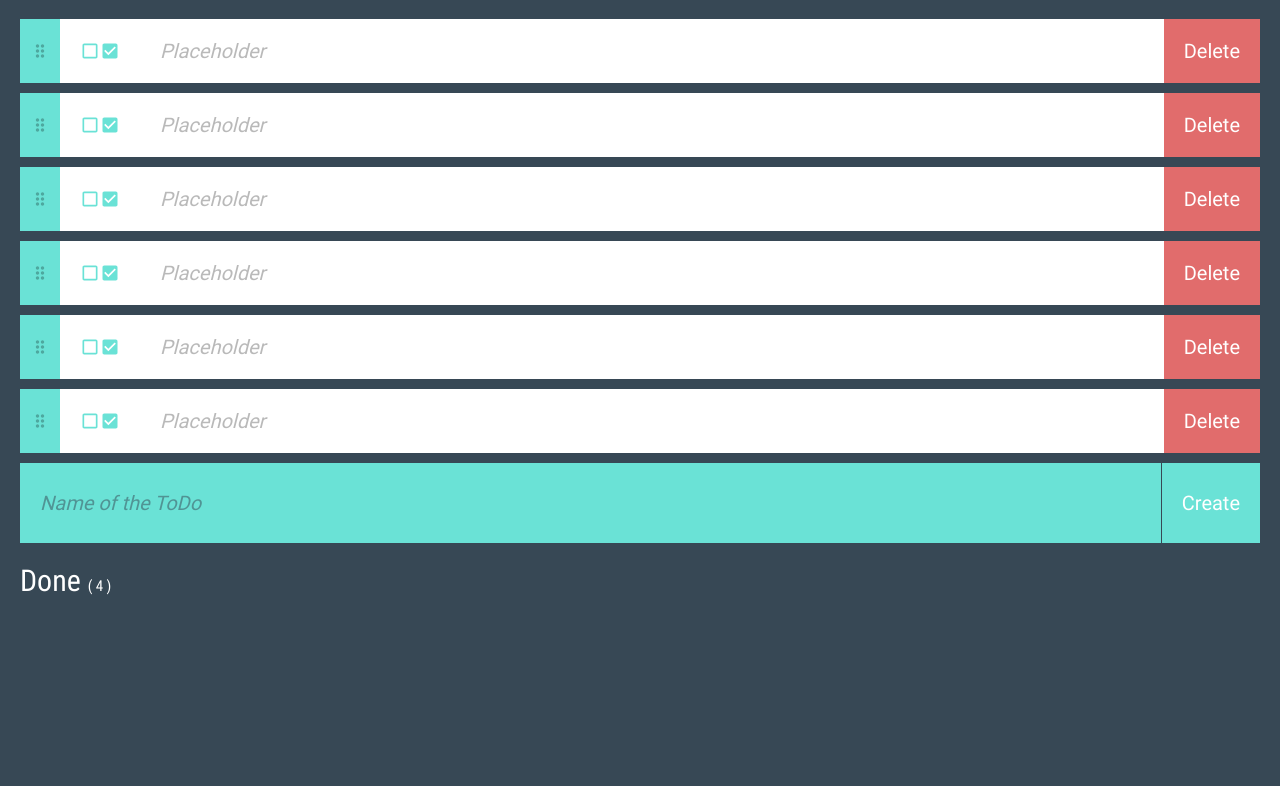
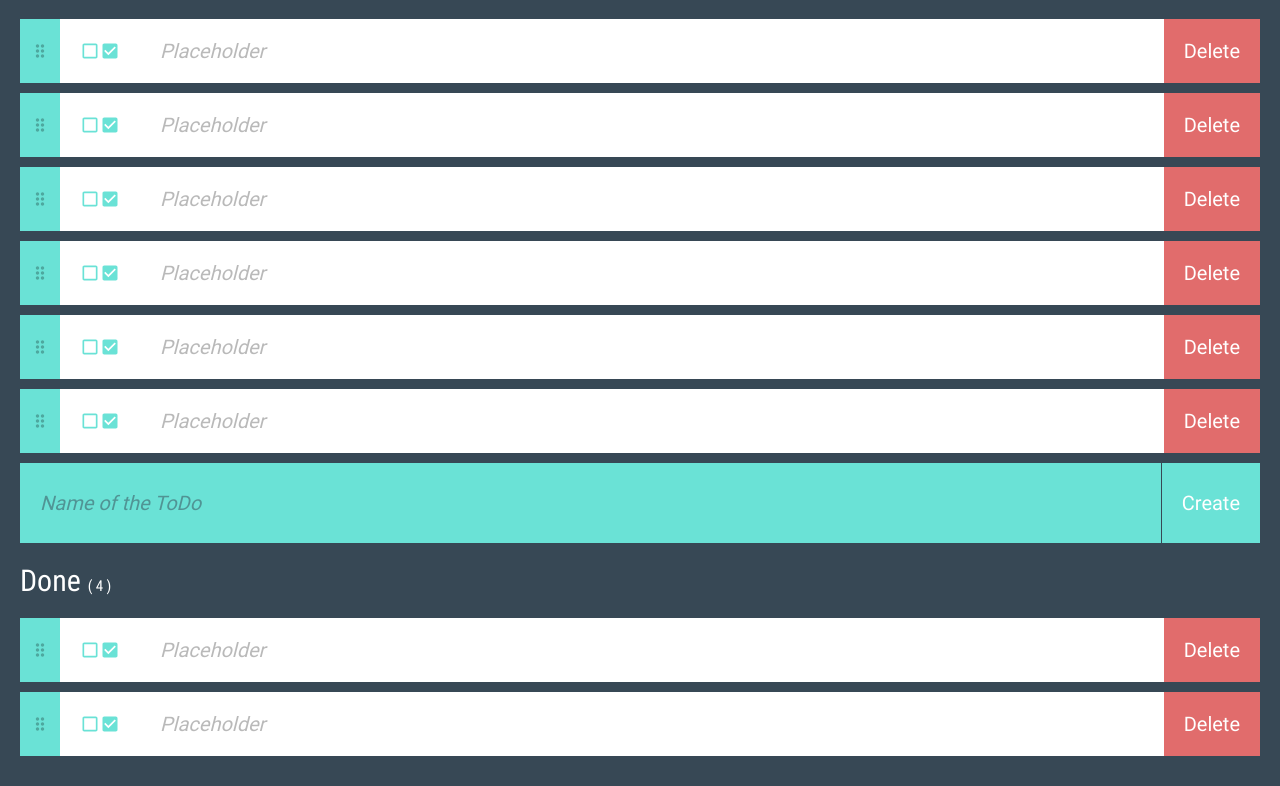
Before and after one commit to julisch94/ToDoList, an Angular app: page / in a window 1280 px wide. Shown: the part 245-1031 px from the top of the page. Before the commit the page ends 883 px from the top, so only its background shows below. Built offline with nearby package versions, Linux system fonts and the light colour scheme.

Commit message:
add toggle for open and done

```diff
--- a/src/app/page-list/page-list.component.html
+++ b/src/app/page-list/page-list.component.html
@@ -1,8 +1,8 @@
 <app-template-header></app-template-header>
 
 <div class="list-view">
-    <h4>Open <span>( 2 )</span></h4>
-    <div class="todo-elements">
+    <h4 (click)="showOpen=!showOpen">Open <span>( 2 )</span></h4>
+    <div *ngIf="showOpen" class="todo-elements">
         <app-template-todo></app-template-todo>
         <app-template-todo></app-template-todo>
         <app-template-todo></app-template-todo>
@@ -11,10 +11,11 @@
         <app-template-todo></app-template-todo>
     </div>
 
-    <app-template-todo-form></app-template-todo-form>
+    <app-template-todo-form *ngIf="showOpen"></app-template-todo-form>
 
-    <h4>Done <span>( 4 )</span></h4>
-    <div class="todo-elements">
-
+    <h4 (click)="showDone=!showDone">Done <span>( 4 )</span></h4>
+    <div *ngIf="showDone" class="todo-elements">
+        <app-template-todo></app-template-todo>
+        <app-template-todo></app-template-todo>
     </div>
 </div>
--- a/src/app/page-list/page-list.component.ts
+++ b/src/app/page-list/page-list.component.ts
@@ -1,15 +1,19 @@
 import { Component, OnInit } from '@angular/core';
 
 @Component({
-  selector: 'app-page-list',
-  templateUrl: './page-list.component.html',
-  styleUrls: ['./page-list.component.scss']
+    selector: 'app-page-list',
+    templateUrl: './page-list.component.html',
+    styleUrls: ['./page-list.component.scss']
 })
 export class PageListComponent implements OnInit {
 
-  constructor() { }
+    public showOpen = true;
+    public showDone = true;
 
-  ngOnInit() {
-  }
+    constructor() {
+    }
+
+    ngOnInit() {
+    }
 
 }
```
